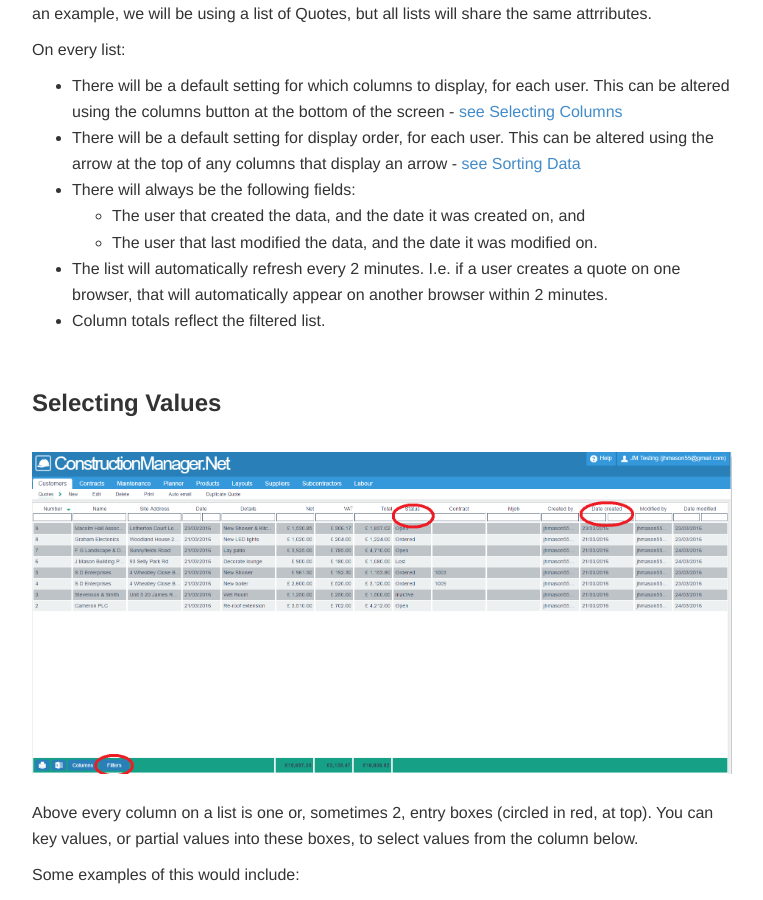
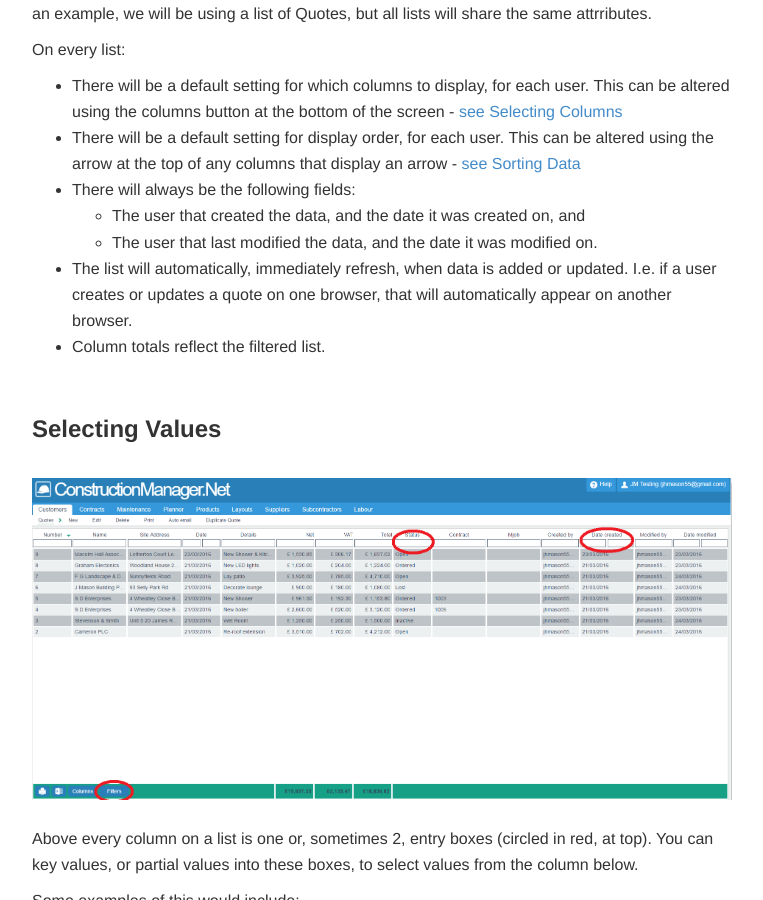
Before and after one commit to JNCSolutions/ConstructionManagerDocs, a Jekyll site: the page built from Manipulating Lists.html, in a window 1280 px wide and 900 px high, scrolled down 450 px. Shown: the whole window, without its empty margins (258-1021 px from the left). Built offline with Jekyll 4.4.1, drawn with Linux system fonts in a browser that asks for light colours.

Commit message:
Update Manipulating Lists.html

```diff
--- a/Manipulating Lists.html
+++ b/Manipulating Lists.html
@@ -30,15 +30,14 @@ title: Manipulating Lists
               <a href="#selecting-columns">see Selecting Columns</a></a> </li>
           <li>There will be a default setting for display order, for each user.
               This can be altered using the arrow at the top of any columns that display an arrow -
-              <a href="#sorting-columns">see Sorting Data</a></a> </li>
+              <a href="#sorting-data">see Sorting Data</a></a> </li>
           <li>There will always be the following fields:</li>
             <ul>
                 <li>The user that created the data, and the date it was created on, and</li>
                 <li>The user that last modified the data, and the date it was modified on.</li>
             </ul>
-          <li>The list will automatically refresh every 2 minutes.
-              I.e. if a user creates a quote on one browser, that will automatically appear on another browser
-              within 2 minutes.</li>
+          <li>The list will automatically, immediately refresh, when data is added or updated.
+              I.e. if a user creates or updates a quote on one browser, that will automatically appear on another browser.</li>
           <li>Column totals reflect the filtered list.</li>
         </ul>
 
```
